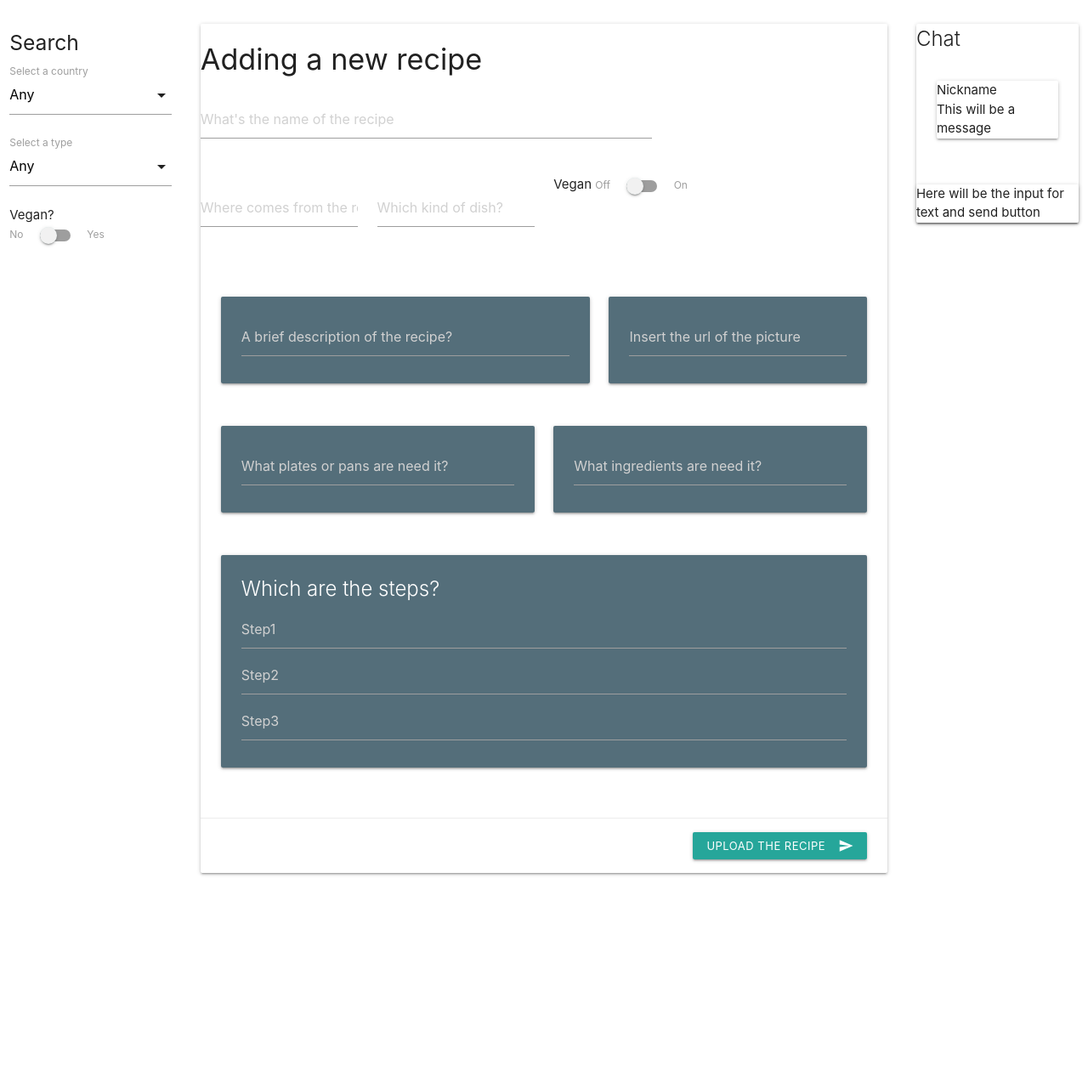
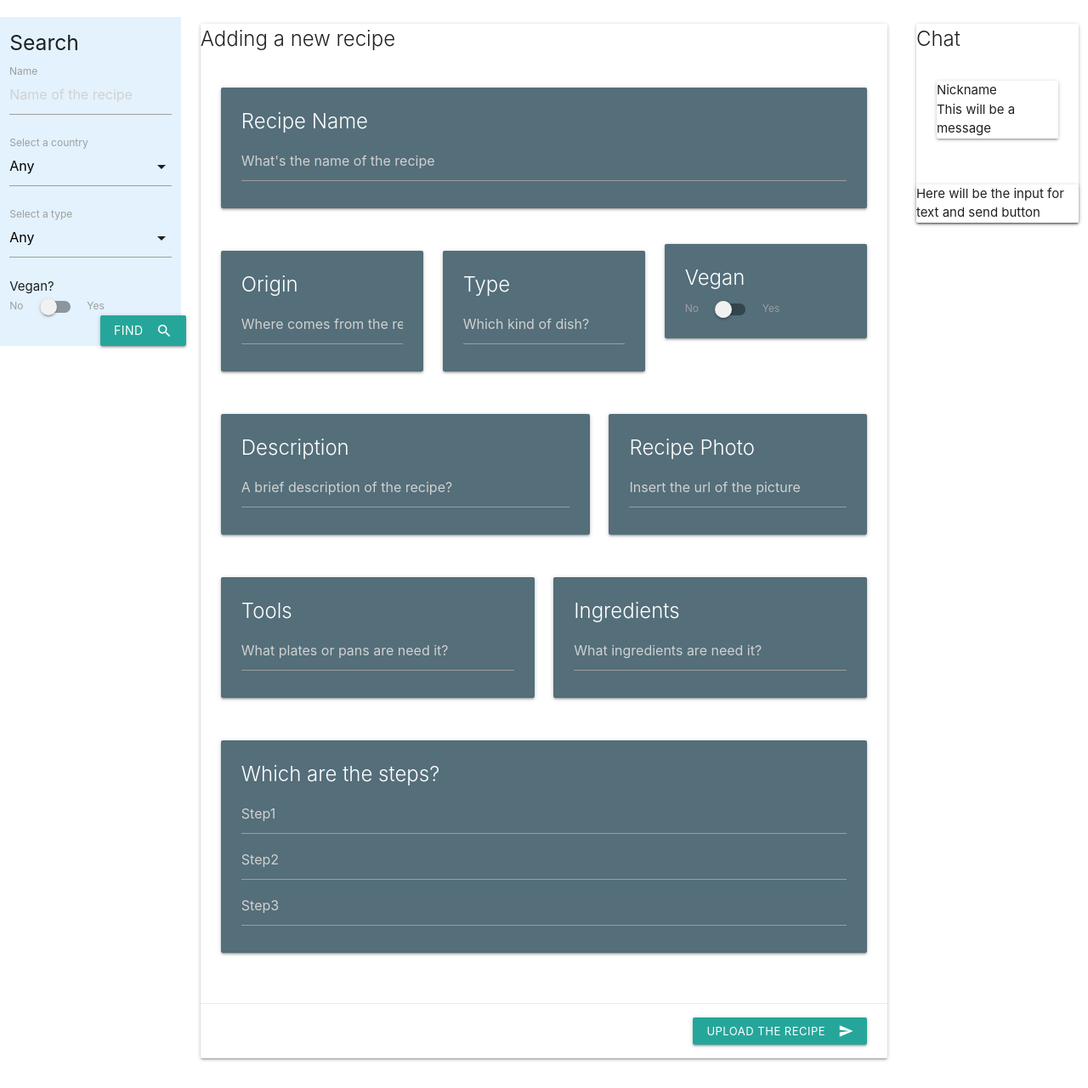
Before and after one commit to BuleandraGeorge/Cook-Idea, a Flask app: page /add_recipe.html in a window 1280 px wide. Shown: the part 136-1416 px from the top of the page at 85% size. Before the commit the page ends 1166 px from the top, so only its background shows below. Run offline with Flask 2, Linux system fonts and the light colour scheme; some libraries are stand-ins or nearby versions.

Commit message:
Labels for Input Fields

```diff
--- a/templates/add_recipe.html
+++ b/templates/add_recipe.html
@@ -4,36 +4,54 @@
     <div class="col s12 ">
         <div class="card horizontal">
             <div class="card-stacked">
-                <h4 class="recipe-name">Adding a new recipe</h4>
+                <span class="card-title">Adding a new recipe</span>
+                <div class="card-content">
                     <div class="row">
-                    <div class="input-field col s8 input-recipe-name">
+                        <div class="col s12">
+                            <div class="card blue-grey darken-1">
+                                <div class="card-content input-field white-text">
+                                    <span class="card-title">Recipe Name</span>
                                     <input placeholder="What's the name of the recipe" id="recipe_name" type="text" class="validate">
                                 </div>
                             </div>
-                <div class="row tags-box">
-                    <div class="col m3 input-field ">
+                        </div>
+                    </div>
+                    <div class="row">
+                        <div class="col s4">
+                            <div class="card blue-grey darken-1 ">
+                                <div class="card-content input-field white-text">
+                                    <span class="card-title">Origin</span>
                                     <input placeholder="Where comes from the recipe?" id="recipe_country" type="text" class="validate">
                                 </div>
-                    <div class="col m3 input-field ">
+                            </div>
+                        </div>
+                        <div class="col m4">
+                            <div class="blue-grey darken-1 card">
+                                <div class="card-content input-field white-text">
+                                    <span class="card-title">Type</span>
                                     <input placeholder="Which kind of dish?" id="recipe_type" type="text" class="validate">
                                 </div>
-                    <div class="col m3 margin-2rem">
-                        <div class="switch">
-                            <span>Vegan</span>
+                            </div>
+                        </div>
+                        <div class="col m4">
+                            <div class="card blue-grey darken-1">
+                                <div class="card-content white-text switch">
+                                    <span class="card-title">Vegan</span>
                                     <label>
-                                Off
+                                        No
                                         <input  type="checkbox">
                                         <span class="lever"></span>
-                                 On
+                                        Yes
                                     </label>
                                 </div>
                             </div>
                         </div>
-                <div class="card-content">
+                    </div>
                     <div class="row">
                         <div class="col s12 m7">
                             <div class="card blue-grey darken-1">
                                 <div class="card-content input-field white-text">
+                                        <span class="card-title">Description</span>
           			                    <input placeholder="A brief description of the recipe?" id="recipe_description" type="text" class="validate">
                                 </div>
                             </div>
@@ -41,6 +59,7 @@
                         <div class="col s12 m5">
                             <div class="card blue-grey darken-1">
                                 <div class="card-content input-field white-text">
+                                        <span class="card-title">Recipe Photo</span>
           			                    <input placeholder="Insert the url of the picture" id="recipe_url" type="text" class="validate">
                                 </div>
                             </div>
@@ -50,6 +69,7 @@
                         <div class="col s12 m6">
                             <div class="card blue-grey darken-1">
                                 <div class="card-content input-field white-text">
+                                        <span class="card-title">Tools</span>
           			                    <input placeholder="What plates or pans are need it?" id="recipe_tools" type="text" class="validate">
                                 </div>
                             </div>
@@ -57,6 +77,7 @@
                         <div class="col s12 m6">
                             <div class="card blue-grey darken-1">
                                 <div class="card-content input-field white-text">
+                                        <span class="card-title">Ingredients</span>
           			                    <input placeholder="What ingredients are need it?" id="recipe_ingredients" type="text" class="validate">
                                 </div>
                             </div>
--- a/templates/base.html
+++ b/templates/base.html
@@ -39,8 +39,12 @@
     <div class="row">
      <div class="col s2">
             <form>
-                <div class="row">
+                <div class="row blue lighten-5">
                     <div class="col s12"><h5>Search</h5></div>
+                    <div class="input-field col s12">
+                                <input placeholder="Name of the recipe" id="search_name" type="text" class="validate"><br>
+                                <label for="search_name" class="active">Name</label>
+                    </div>
                     <div class="col s12 input-field">
                      <select multiple>
                         <option value="" selected>Any</option>
@@ -74,6 +78,9 @@
                             </label>
                         </div>
                     </div>
+                    <div class="col s8 push-s6">
+                        <a class="waves-effect waves-light btn"><i class="material-icons right">search</i>Find</a>
+                    </div>
                 </div>
             </form>
         </div>
@@ -91,7 +98,7 @@
                     </div>
                 </div>
                 <div class="card">
-                        <p> Here will be the input for text and send button</p>
+                        <p>Here will be the input for text and send button</p>
                 </div>
             </div>
         </div>
```
Lines whose indentation alone changed are shown as unchanged.
